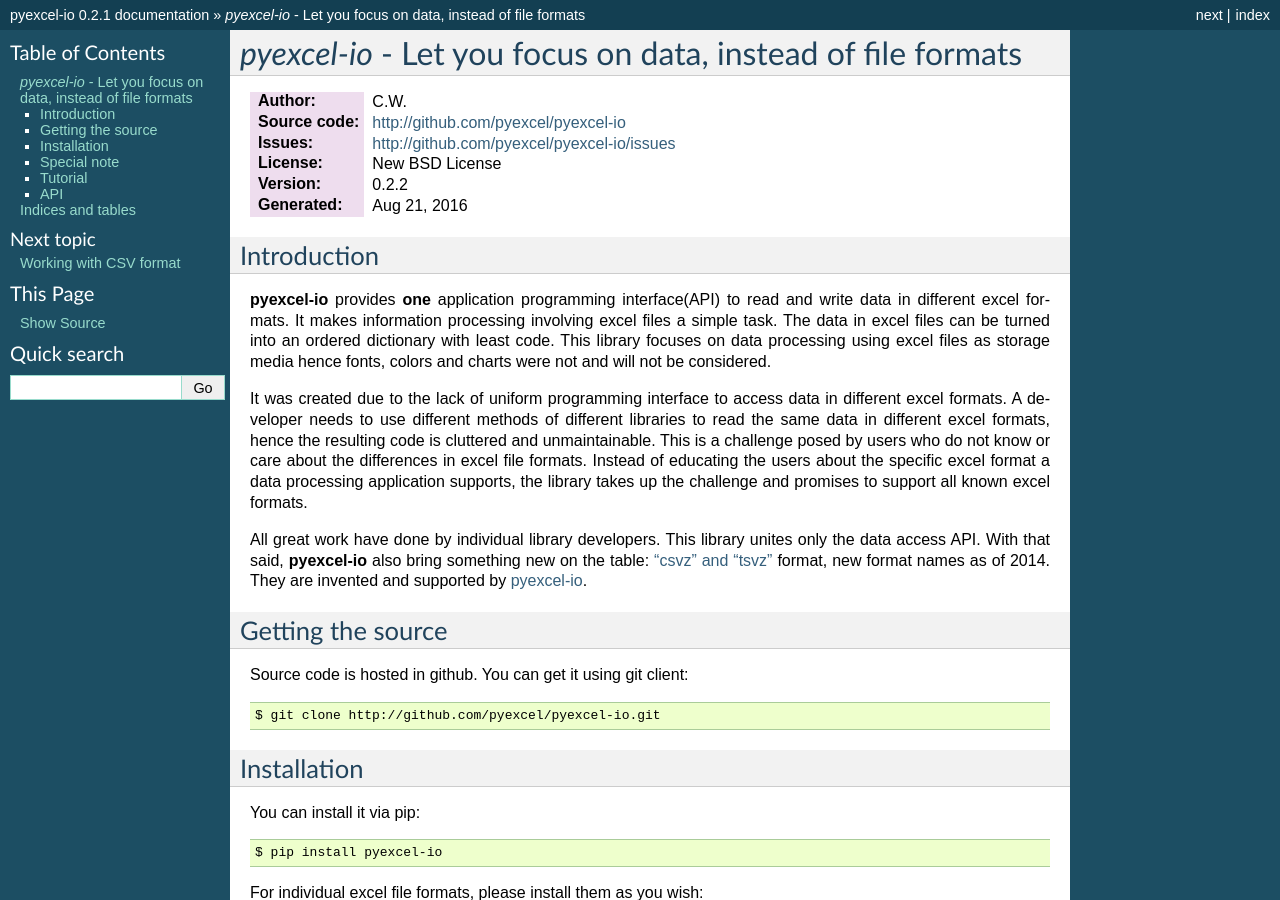
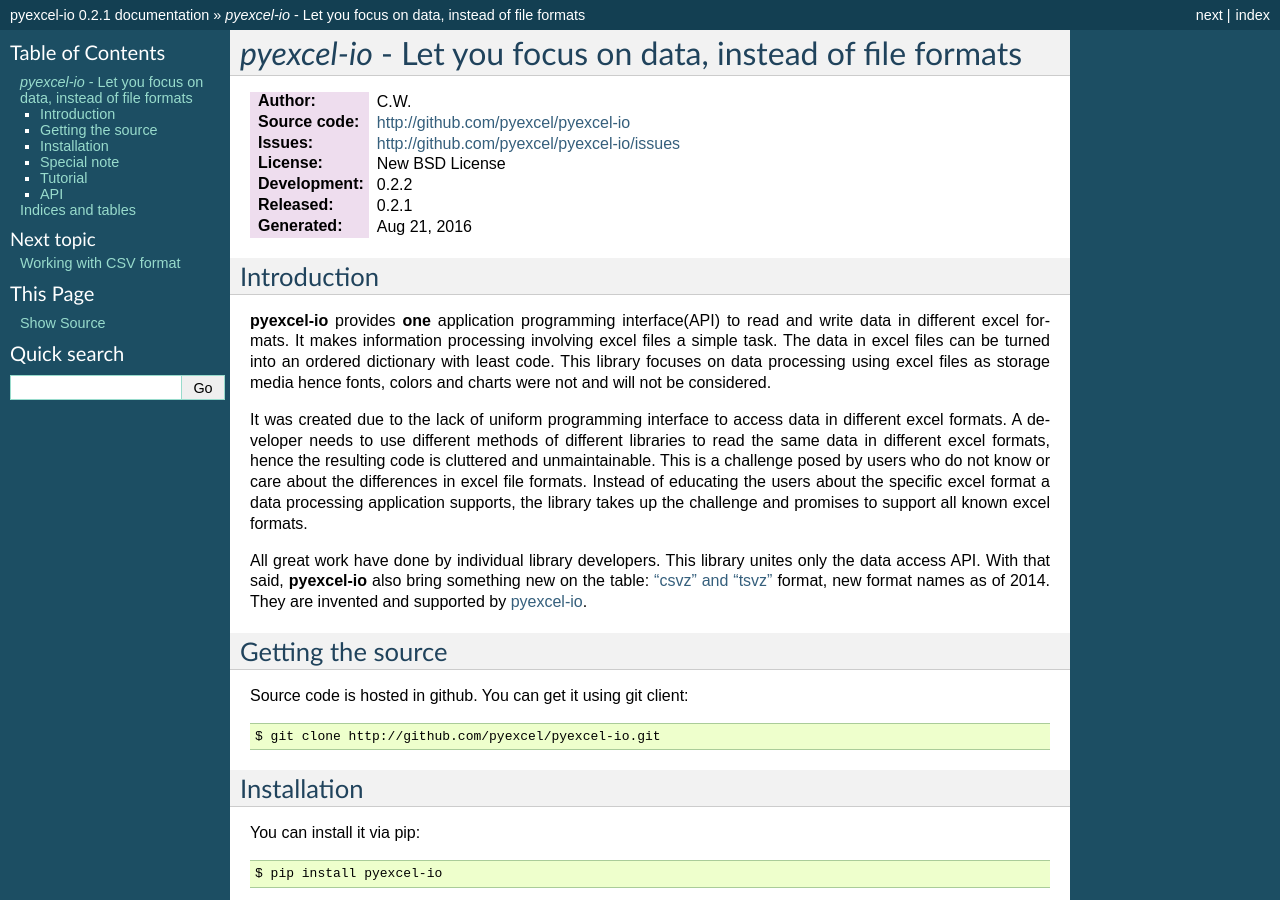
Before and after one commit to pyexcel/pyexcel-io, a Sphinx documentation site: the page built from doc/source/index.rst, in a window 1280 px wide and 900 px high. Built offline with Sphinx 7.4.7, drawn with Linux system fonts in a browser that asks for light colours; some of the changed lines change nothing that is shown.

Commit message:
show release version and development version

```diff
--- a/doc/source/index.rst
+++ b/doc/source/index.rst
@@ -11,7 +11,8 @@
 :Source code: http://github.com/pyexcel/pyexcel-io
 :Issues: http://github.com/pyexcel/pyexcel-io/issues
 :License: New BSD License
-:Version: |version|
+:Development: |version|
+:Released: |release|
 :Generated: |today|
 
 Introduction
```
